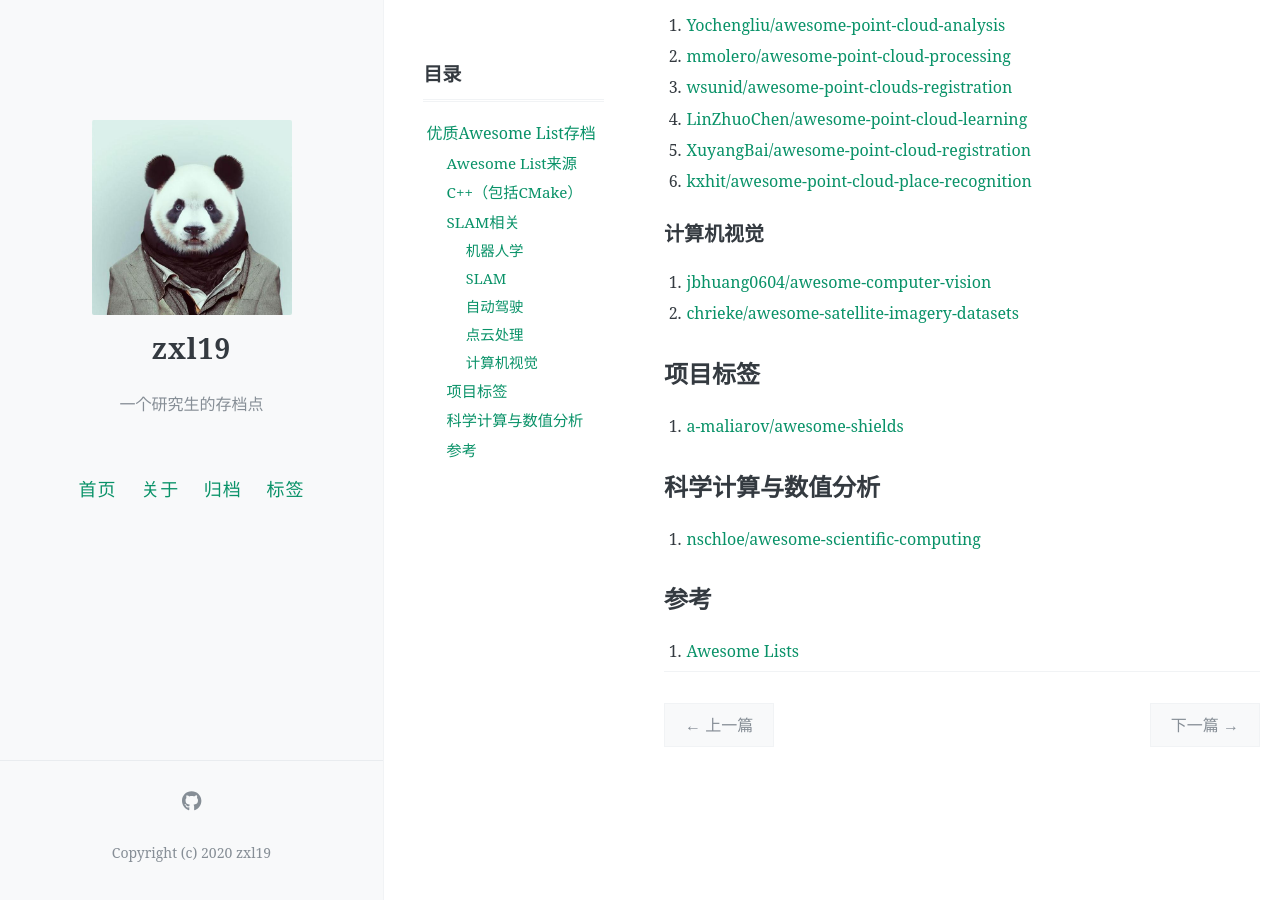
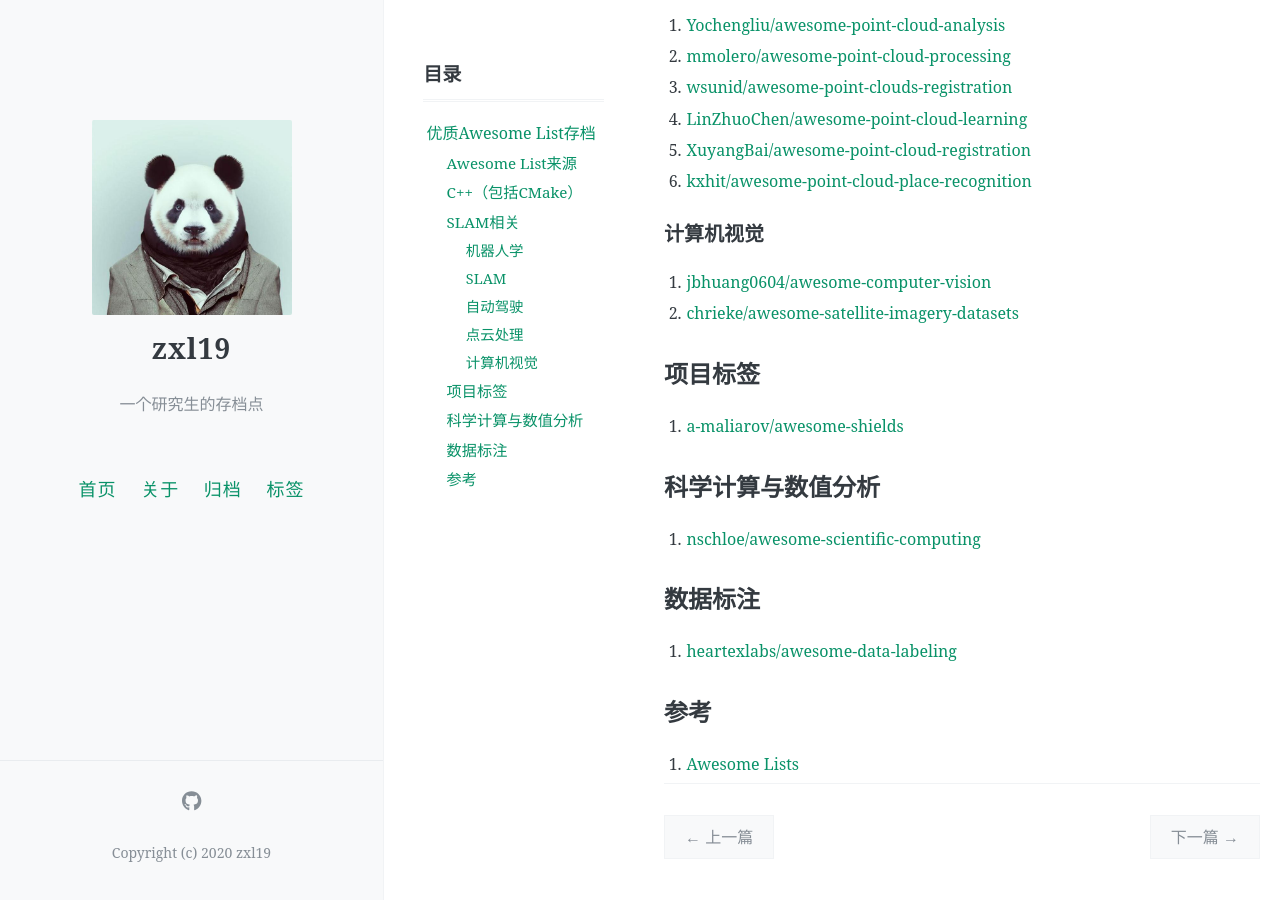
Before and after one commit to zxl19/zxl19.github.io, a Jekyll site: the page built from _posts/2021-05-31-awesome-list.md, in a window 1280 px wide and 900 px high, scrolled down 1294 px. Built offline with Jekyll 4.4.1, drawn with Linux system fonts in a browser that asks for light colours; comment, search, counter and statistics services are not loaded.

Commit message:
Update 2021-05-31-awesome-list.md

```diff
--- a/_posts/2021-05-31-awesome-list.md
+++ b/_posts/2021-05-31-awesome-list.md
@@ -73,6 +73,10 @@ The main repository serves as a curated list of awesome lists.
 
 1. [nschloe/awesome-scientific-computing](https://github.com/nschloe/awesome-scientific-computing)
 
+## 数据标注
+
+1. [heartexlabs/awesome-data-labeling](https://github.com/heartexlabs/awesome-data-labeling)
+
 ## 参考
 
 1. [Awesome Lists](https://github.com/topics/awesome)
```
